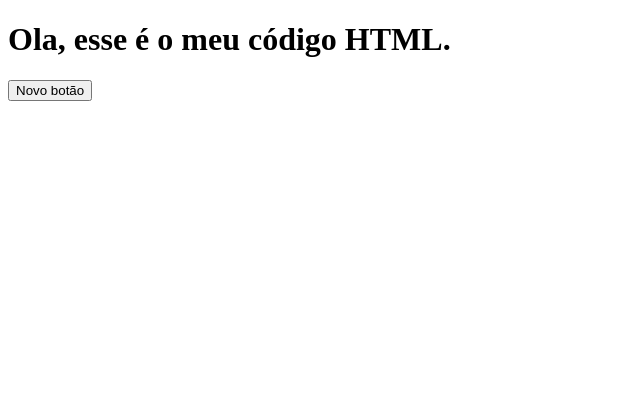
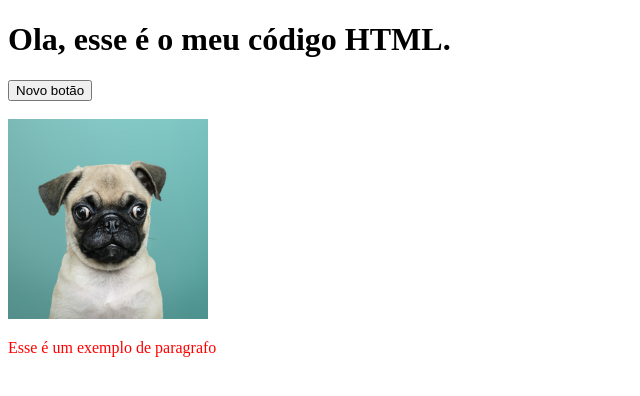
Before and after one commit to BrunoAttina/Senai, a plain HTML site: page index.html in a window 1280 px wide. Shown: the whole page, without its empty margins (0-640 px from the left). Drawn offline with Linux system fonts and the light colour scheme.

Commit message:
Adição da imagem do Dog

```diff
--- a/index.html
+++ b/index.html
@@ -8,5 +8,8 @@
 <body>
     <h1>Ola, esse é o meu código HTML.</h1>
     <button>Novo botão</button>
+    <br><br>
+    <img src="dog.jpg" height="200px" width="200px">
+    <p style="color:red;">Esse é um exemplo de paragrafo</p>
 </body>
 </html>
```
Also changed, not shown: dog.jpg (added).
